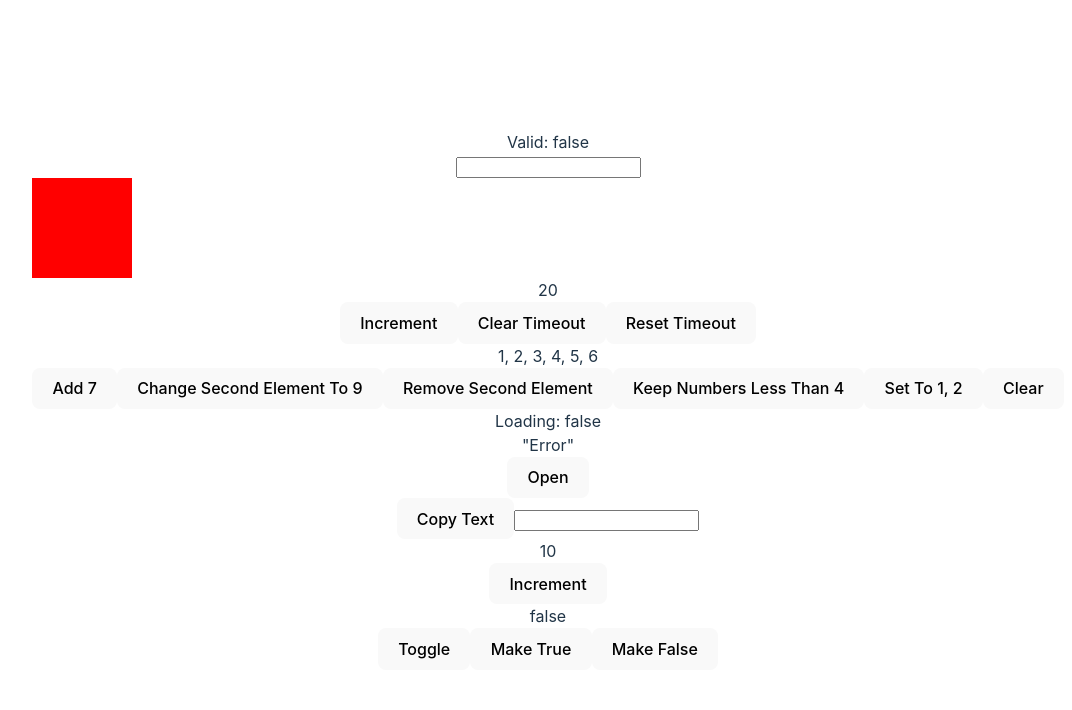
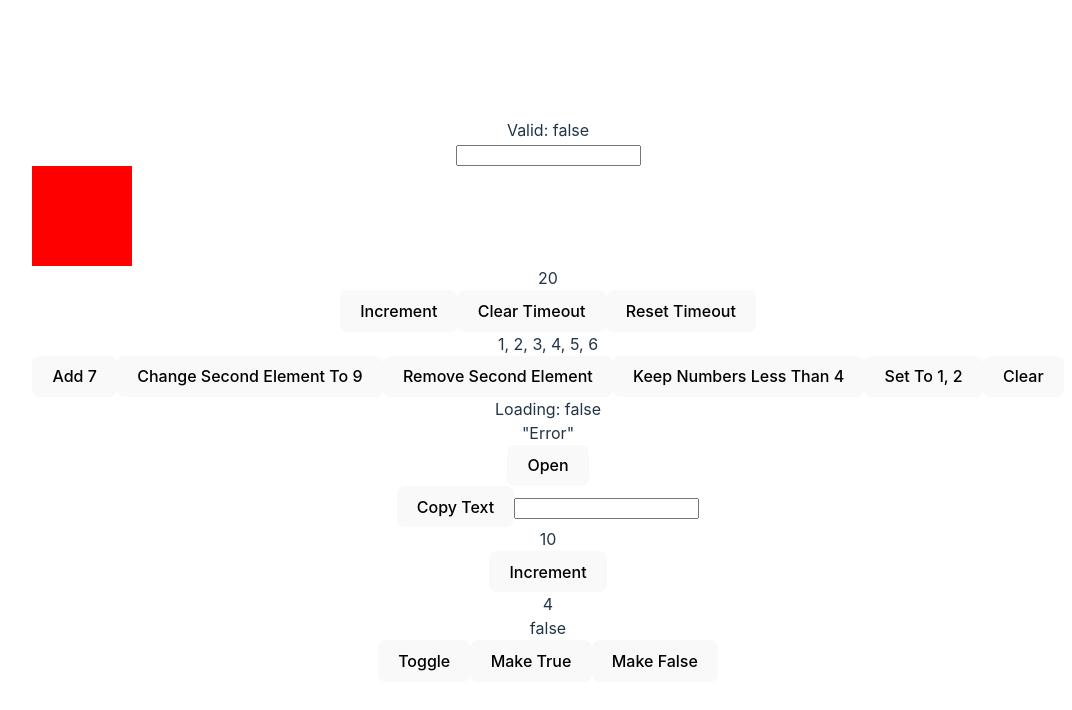
Before and after one commit to roll1226/react-custom-hooks, a React (Vite) app: page / in a window 1280 px wide. Shown: the top 710 px of the page, without its empty margins (92-1164 px from the left). Built offline with nearby package versions, Linux system fonts and the light colour scheme.

Commit message:
feat: useRenderCount

```diff
--- a/src/App.tsx
+++ b/src/App.tsx
@@ -6,6 +6,7 @@ import { useClickOutside } from "./hooks/useClickOutside";
 import { useCopyToClipboard } from "./hooks/useCopyToClipboard";
 import { useDebounce } from "./hooks/useDebounce";
 import { useLongPress } from "./hooks/useLongPress";
+import { useRenderCount } from "./hooks/useRenderCount";
 import { useStateWithValidation } from "./hooks/useStateWithValidation";
 import { useTimeout } from "./hooks/useTimeout";
 import { useToggle } from "./hooks/useToggle";
@@ -54,6 +55,7 @@ function App() {
   useDebounce(() => alert(count2), 1000, [count2]);
 
   const [toggle, toggleValue] = useToggle(false);
+  const renderCount = useRenderCount();
 
   return (
     <>
@@ -136,6 +138,7 @@ function App() {
       </div>
 
       <div>
+        <div>{renderCount}</div>
         <div>{toggle.toString()}</div>
         <button onClick={toggleValue}>Toggle</button>
         <button onClick={() => toggleValue(true)}>Make True</button>
--- /dev/null
+++ b/src/hooks/useRenderCount.tsx
@@ -0,0 +1,11 @@
+import { useEffect, useRef } from "react";
+
+type UseRenderCount = () => number;
+
+export const useRenderCount: UseRenderCount = () => {
+  const count = useRef(1);
+  useEffect(() => {
+    count.current++;
+  });
+  return count.current;
+};
```
